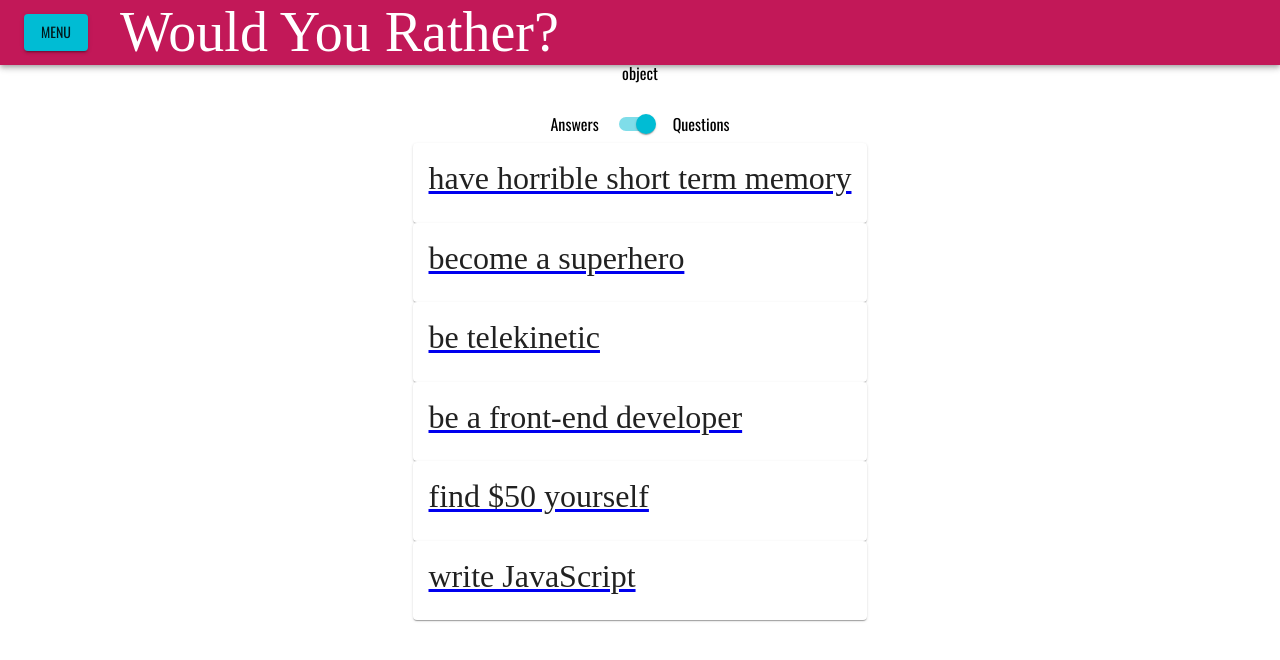
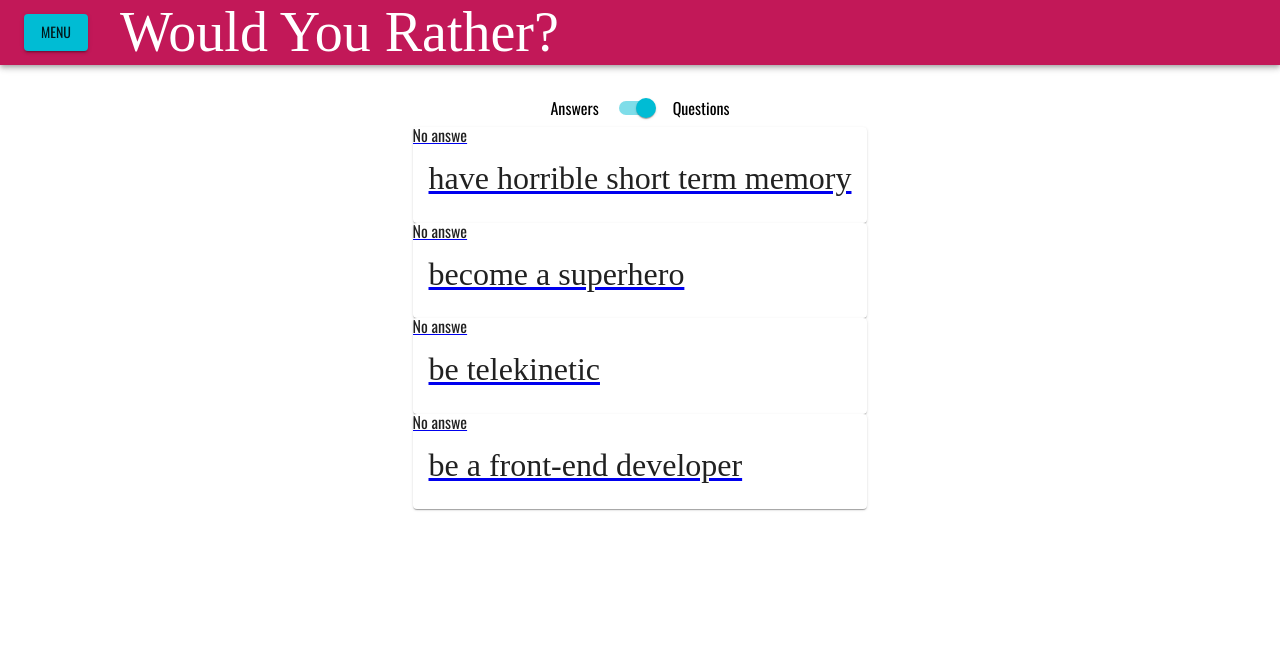
Before and after one commit to LalaIAm/would-you-rather, a React (Create React App) app: page / in a window 1280 px wide. Shown: the top 660 px of the page. Built offline with nearby package versions, Linux system fonts and the light colour scheme; a web font is replaced by a local one.

Commit message:
list switch functionality added

```diff
--- a/src/components/Dashboard.js
+++ b/src/components/Dashboard.js
@@ -24,11 +24,19 @@ const Dashboard = (props) => {
 
   const { questionIds, authedUser, questions } = props;
 
-  const renderQuestionList = () => {};
+  const renderList = () => {
+    if (questionsSet) {
+      return 'questions';
+    } else {
+      return 'answers'
+    }
+  }
+
+
 
   return (
     <div className='dashboard'>
-      {typeof questionIds}
+      {JSON.stringify(props.authProfile)}
       <div className={classes.toggleBar}>
         <Grid component='label' container alignItems='center' spacing={1}>
           <Grid item>
@@ -37,7 +45,7 @@ const Dashboard = (props) => {
           <Grid item>
             <Switch
               checked={questionsSet}
-              onChange={handleQAchange}
+              onChange={() => handleQAchange()}
               name='questions'
               color='secondary'
             />
@@ -48,28 +56,30 @@ const Dashboard = (props) => {
         </Grid>
       </div>
       <div className={classes.body}>
-        {questionsSet && (
+
           <ul className='dashboard-list'>
             {props.questionIds.map((id) => (
               <li key={id}>
-                <QuestionLink questions={questionsSet} id={id} />
+                <QuestionLink questionsList={renderList()} id={id} />
               </li>
             ))}
           </ul>
-        )}
+
       </div>
     </div>
   );
 };
 
 function mapStateToProps({ questions, authedUser, users }) {
-  const authProfile = users[authedUser];
+
+
   return {
     questionIds: Object.keys(questions).sort(
       (a, b) => (questions[b].timestamp = questions[a].timestap)
     ),
     questions,
     authedUser,
+
   };
 }
 
--- a/src/components/QuestionLink.js
+++ b/src/components/QuestionLink.js
@@ -4,23 +4,27 @@ import { Card, CardContent, Typography, Avatar } from "@material-ui/core";
 import { connect } from "react-redux";
 
 const QuestionLink = (props) => {
-  const [answered, setAnswered] = useState();
-  const { id, authedUser, question, users, setQuestions } = props;
 
-  if (
-    question.optionOne.votes.includes(authedUser) ||
-    question.optionTwo.votes.includes(authedUser)
-  ) {
-    setAnswered(true);
+  const { id, answered, authedUser, question, users, questionsList } = props;
+
+
+  if (questionsList === 'questions' && answered) {
+    return null;
+  } else if (questionsList === 'answers' && !answered) {
+    return null
   }
 
-  if (answered === "true" && setQuestions === "false") {
-    return <p>This is answered</p>;
-  }
+
 
   return (
     <Link to={`/question/${id}`}>
       <Card>
+        {answered && (
+          <p>answered</p>
+        )}
+        {!answered && (
+          <p>No answe</p>
+        )}
         <CardContent>
           <Typography variant='h4'>{question.optionOne.text}</Typography>
         </CardContent>
@@ -29,15 +33,15 @@ const QuestionLink = (props) => {
   );
 };
 
-function mapStateToProps({ authedUser, users, questions }, { id }) {
+function mapStateToProps({ authedUser, users, questions }, { id, questionsList }) {
   const question = questions[id];
-
+  const answered = question.optionOne.votes.includes(authedUser) || question.optionTwo.votes.includes(authedUser)
 
   return {
     question,
     id,
-    users,
-
+    answered,
+    questionsList
   };
 }
 
```
